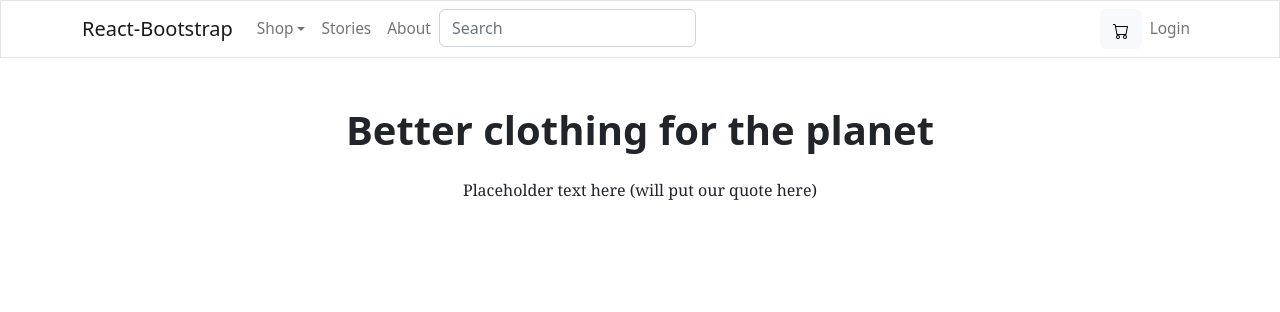
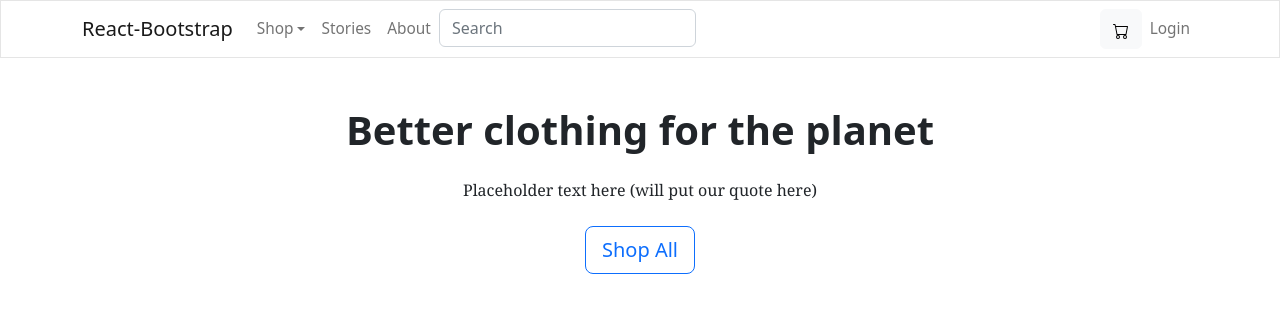
Before and after one commit to mehulll8/Flexi-project, a React (Create React App) app: page / in a window 1280 px wide. Shown: the top 312 px of the page. Built offline with nearby package versions, Linux system fonts and the light colour scheme.

Commit message:
started making the home page snappy when scrolled

```diff
--- a/package.json
+++ b/package.json
@@ -13,6 +13,7 @@
     "react-dom": "^18.2.0",
     "react-icons": "^4.7.1",
     "react-scripts": "5.0.1",
+    "react-use-scroll-snap": "^0.0.4",
     "web-vitals": "^2.1.4"
   },
   "scripts": {
--- a/src/App.css
+++ b/src/App.css
@@ -36,7 +36,3 @@
     transform: rotate(360deg);
   }
 }
-
-.Home-Heading{
-  padding-top: 50px;
-}
--- a/src/App.js
+++ b/src/App.js
@@ -1,6 +1,6 @@
 import './App.css';
 import Homepage from './Views/Homepage';
-import 'bootstrap/dist/css/bootstrap.min.css';
+import 'bootstrap/dist/css/bootstrap.css';
 
 function App() {
   return (
--- a/src/Views/Homepage.jsx
+++ b/src/Views/Homepage.jsx
@@ -2,15 +2,20 @@ import React from 'react'
 import Navbar from '../Components/Navbar_'
 import '../App.css'
 import 'bootstrap/dist/css/bootstrap.min.css';
+import {Button, Container } from 'react-bootstrap';
 
 const Homepage = () => {
   return (
     <div>
       <Navbar></Navbar>
       <br></br><br></br>
-      <h1 className='m-auto'><b>Better clothing for the planet</b></h1>
-      <br></br>
-      <p className='m-auto p-auto'>Placeholder text here (will put our quote here)</p>
+      <Container>
+        <h1 className='m-auto'><b>Better clothing for the planet</b></h1>
+        <br></br>
+        <p className='m-auto p-auto'>Placeholder text here (will put our quote here)</p>
+        <br></br>
+        <Button variant="outline-primary" size="lg">Shop All</Button>
+      </Container>
     </div>
   )
 }
```
Also changed, not shown: src/Components/Navbar_.jsx (+3 -4 lines), src/Components/scrollsnap.jsx (added, +14 -0 lines), 1 other file (tests, documents, lock files or other folders).
